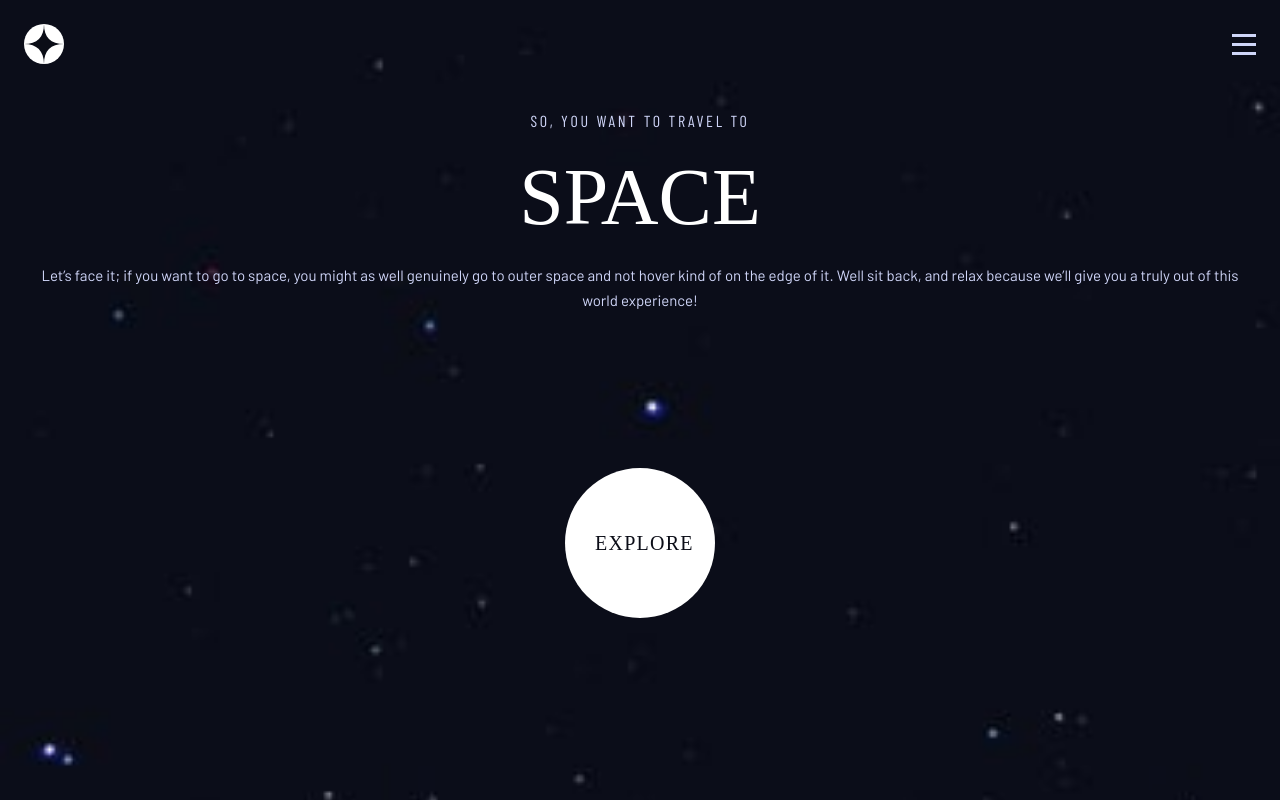
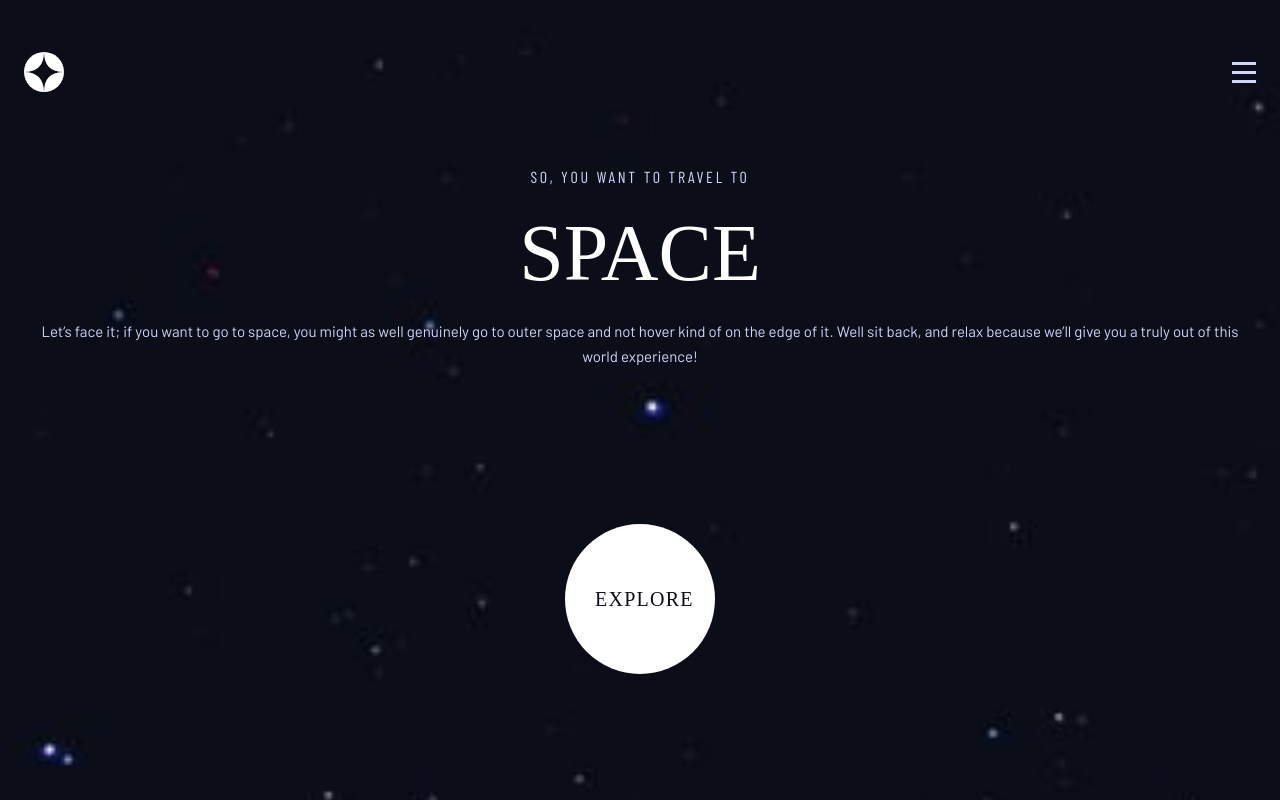
Before and after one commit to DaniielDz/Space-Tourism-Proyect, a plain HTML site: page index.html in a window 1280 px wide. Drawn offline with nearby package versions, Linux system fonts and the light colour scheme; a web font is replaced by a local one.

Commit message:
cambios al fondo de nuevoo

```diff
--- a/src/css/style.css
+++ b/src/css/style.css
@@ -20,14 +20,15 @@ html {
 h1, h5, p{ margin: 0; }
 
 body {
-    /* height: 100vh; */
-    padding: 2.4rem 2.4rem;
+    padding: 2.4rem 2.4rem 4rem;
     background: url('../assets/home/background-home-mobile.jpg');
     background-size: cover;
+    background-repeat: no-repeat;
 }
 /* Header */
 .header {
     width: 100%;
+    height: 9.6rem;
     display: flex;
     justify-content: space-between;
     align-items: center;
@@ -45,6 +46,7 @@ body {
     z-index: 10;
 }
 .header-nav {
+    display: none;
     position: fixed;
     top: 0;
     right: -30rem;
```
